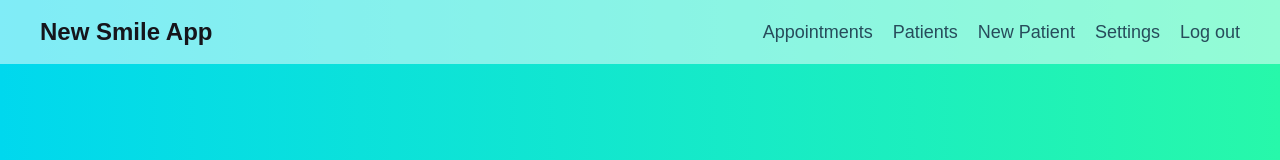
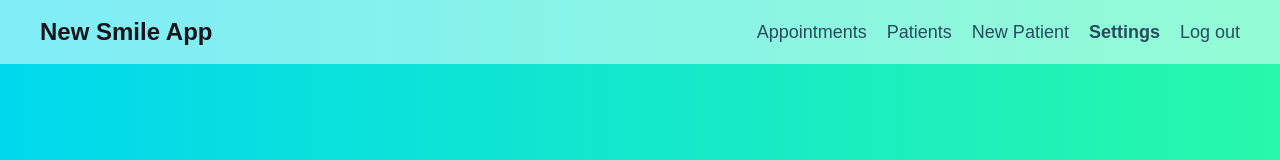
Before and after one commit to EnesAgo/New-Smile-Appointment-App, a Next.js app in the folder frontend-next/: page /settings in a window 1280 px wide. Shown: the top 160 px of the page. Built offline with nearby package versions, Linux system fonts and the light colour scheme; sample sign-in values are in the browser's storage.

Commit message:
small fix]

```diff
--- a/frontend-next/src/components/Header.tsx
+++ b/frontend-next/src/components/Header.tsx
@@ -34,7 +34,7 @@ export default function HeaderComp() {
                             <Link href="/newPatient" rel="New-Patient" className={`hover:text-first-blue-hover ${NavHover==="newPatient" && "font-bold text-sec-blue"}`}>New Patient</Link>
                         </li>
                         <li>
-                            <Link href="/settings" rel="New-Patient" className={`hover:text-first-blue-hover ${NavHover==="newPatient" && "font-bold text-sec-blue"}`}>Settings</Link>
+                            <Link href="/settings" rel="New-Patient" className={`hover:text-first-blue-hover ${NavHover==="settings" && "font-bold text-sec-blue"}`}>Settings</Link>
                         </li>
                         <li>
                             <span className="hover:text-first-blue-hover cursor-pointer" onClick={() => logOut()}>Log out</span>
```
